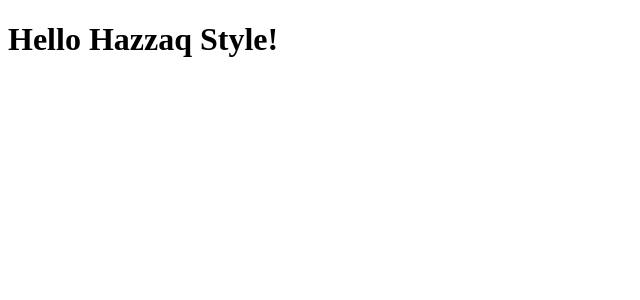
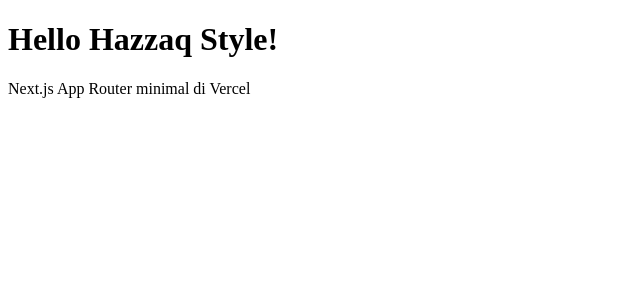
Before and after one commit to noorhazzaq/nh, a Next.js app: page / in a window 1280 px wide. Shown: the top 300 px of the page, without its empty margins (0-640 px from the left). Built offline with nearby package versions, Linux system fonts and the light colour scheme.

Commit message:
Create app/page.js

```diff
--- /dev/null
+++ b/app/page.js
@@ -0,0 +1,8 @@
+export default function Home() {
+  return (
+    <main>
+      <h1>Hello Hazzaq Style!</h1>
+      <p>Next.js App Router minimal di Vercel</p>
+    </main>
+  )
+}
```
